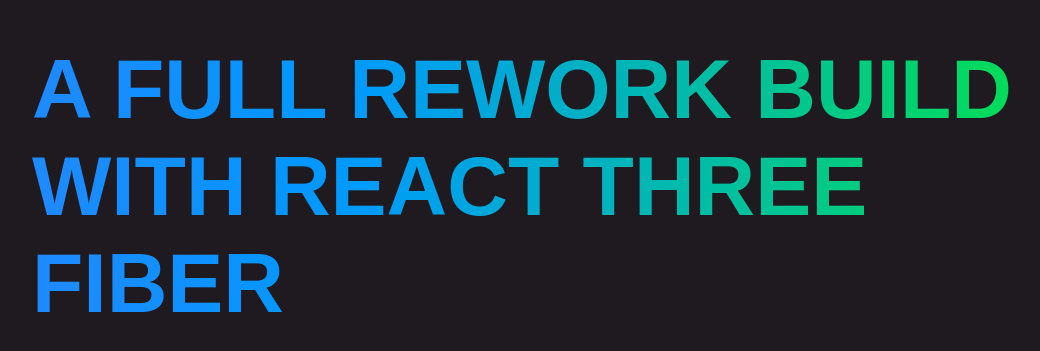
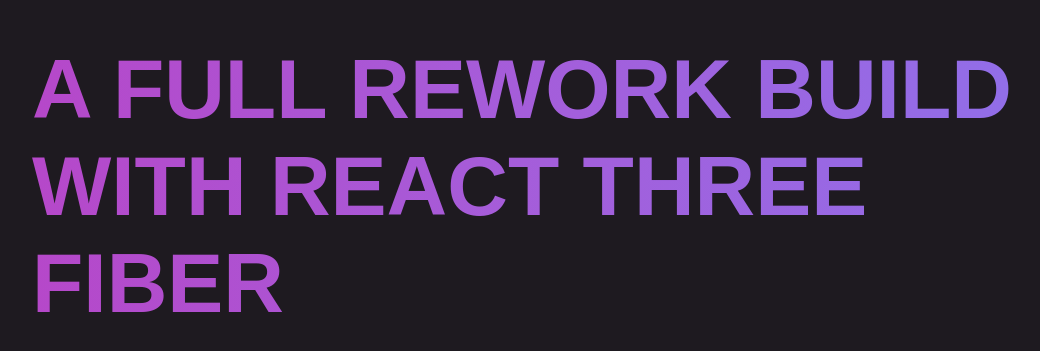
Before and after one commit to JorgePAJ/updatePage, a website: page src/index.html in a window 1280 px wide. Shown: the part 2614-2965 px from the top of the page, without its empty margins (96-1136 px from the left). Drawn offline with Linux system fonts and the light colour scheme.

Commit message:
changed rainbow colors

```diff
--- a/src/style.css
+++ b/src/style.css
@@ -51,8 +51,7 @@
 }
 
 .rainbow_text_animated {
-    background: linear-gradient(to right, #6666ff, #0099ff , #00ff00, #ff3399, #6666ff);
-    -webkit-background-clip: text;
+    background: linear-gradient(90deg, #c91aac, #ba42c5, #a65cd9, #8f70ea, #7682f5, #5991fc, #3a9eff, #17aaff);    -webkit-background-clip: text;
     background-clip: text;
     color: transparent;
     animation: rainbow_animation 6s ease-in-out infinite;
```
